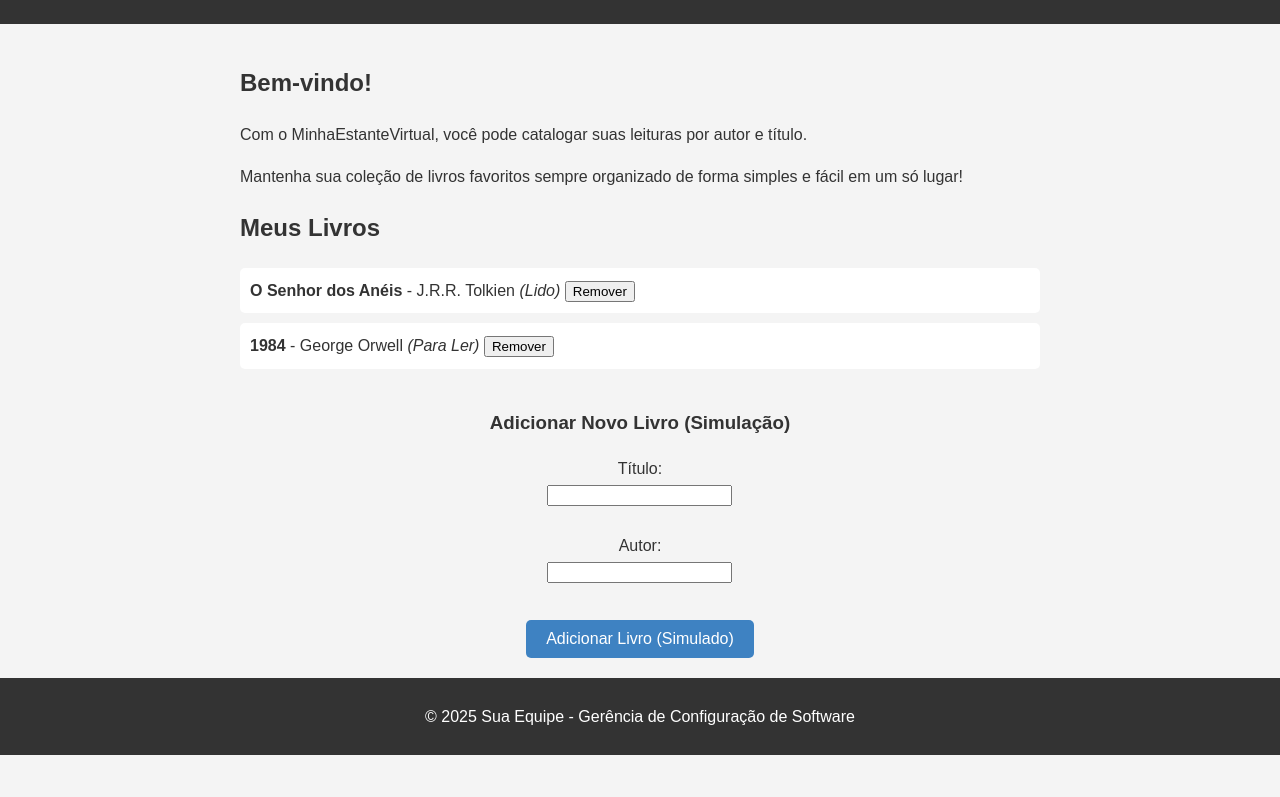
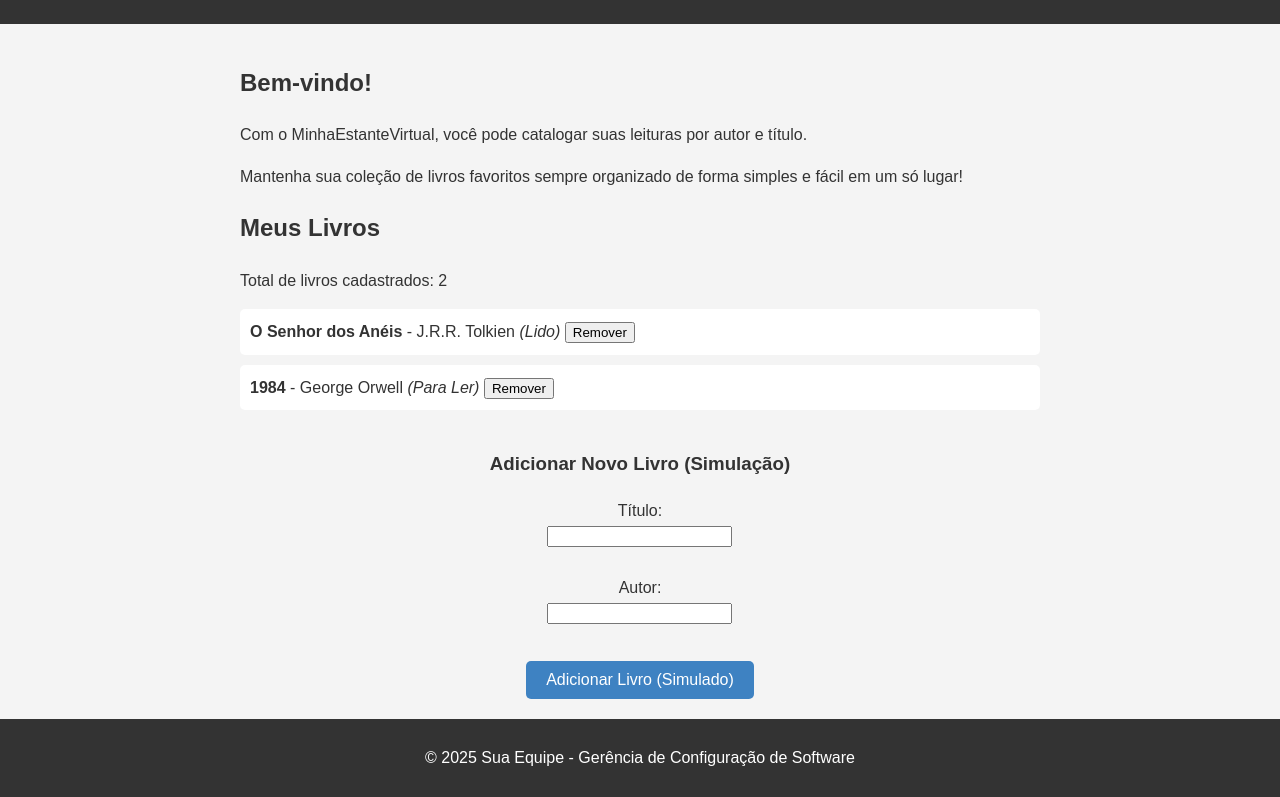
Before and after one commit to juliacamposn/prova-2-de-GCS, a plain HTML site: page index.html in a window 1280 px wide. Shown: the part 102-899 px from the top of the page. Before the commit the page ends 857 px from the top, so only its background shows below. Drawn offline with Linux system fonts and the light colour scheme.

Commit message:
feat: criando contador de livros cadastrados

```diff
--- a/app.js
+++ b/app.js
@@ -1,5 +1,6 @@
 document.addEventListener('DOMContentLoaded', () => {
     const listaLivrosDiv = document.getElementById('lista-livros');
+    const contadorLivros = document.getElementById('contador-livros');
 
     let livros = [
         { id: 1, titulo: "O Senhor dos Anéis", autor: "J.R.R. Tolkien", status: "Lido" },
@@ -22,6 +23,7 @@ document.addEventListener('DOMContentLoaded', () => {
 
             listaLivrosDiv.appendChild(divLivro);
         });
+        contadorLivros.textContent = `Total de livros cadastrados: ${livros.length}`;
     }
 
     const formAdicionarLivro = document.getElementById('form-adicionar-livro');
--- a/index.html
+++ b/index.html
@@ -20,6 +20,7 @@
 
         <section id="estante">
             <h2>Meus Livros</h2>
+            <p id="contador-livros"></p>
             <div id="lista-livros">
                 </div>
         </section>
```
